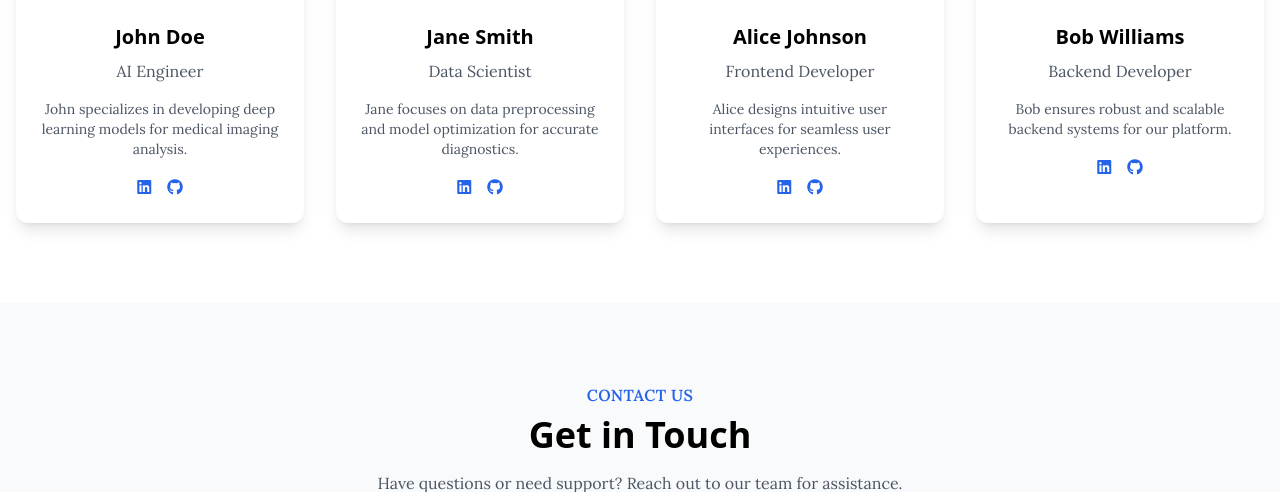
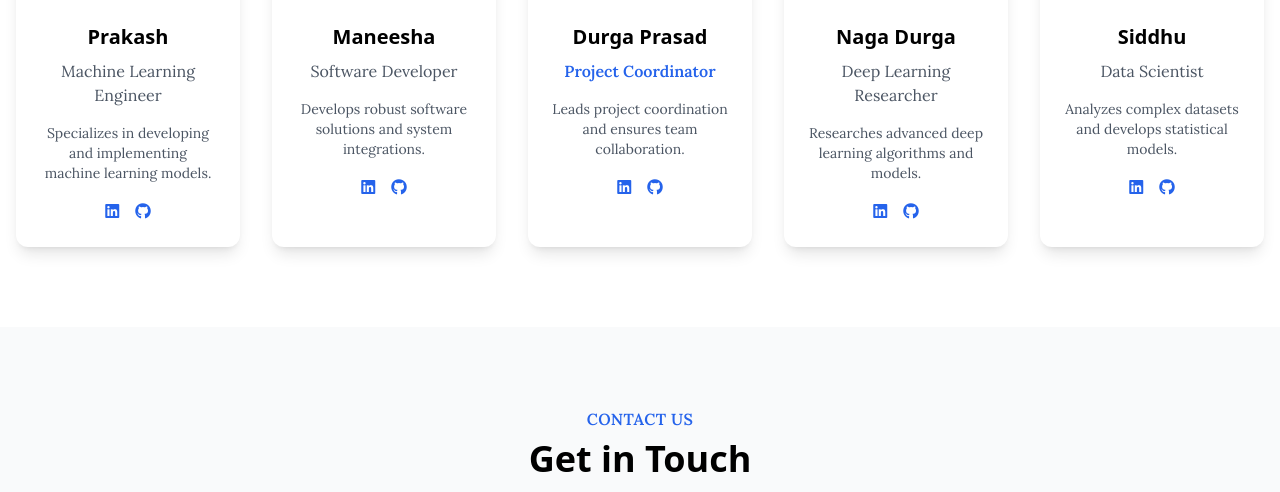
Before and after one commit to Bannu-Royals/MEDSCAN_AI-FINAL-YEAR-PROJECT, a Flask app: page / in a window 1280 px wide. Shown: the part 3527-4019 px from the top of the page. Run offline with Flask 3, Linux system fonts and the light colour scheme; some libraries are stand-ins or nearby versions.

Commit message:
tem section updated

```diff
--- a/templates/index.html
+++ b/templates/index.html
@@ -451,16 +451,28 @@
                 <p class="max-w-3xl mx-auto text-gray-600">Our team of dedicated professionals combines expertise in AI, medicine, and software development to deliver cutting-edge solutions.</p>
             </div>
 
-            <div class="grid grid-cols-1 sm:grid-cols-2 lg:grid-cols-4 gap-8 reveal">
-                <!-- Team Member 1 -->
+            <div class="grid grid-cols-1 sm:grid-cols-2 lg:grid-cols-5 gap-8 reveal">
+                <!-- Prakash - Left Position -->
                 <div class="team-card bg-white rounded-xl shadow-lg overflow-hidden text-center hover:shadow-xl transition-shadow duration-300">
-                    <img src="{{ url_for('static', filename='images/team-member1.jpg') }}" alt="John Doe" class="w-full h-64 object-cover">
+                    <div class="w-full h-64 flex items-center justify-center bg-indigo-50">
+                        <svg class="w-40 h-40" viewBox="0 0 200 200" xmlns="http://www.w3.org/2000/svg">
+                            <!-- Robot Head -->
+                            <rect x="60" y="40" width="80" height="80" rx="10" fill="#6366F1"/>
+                            <rect x="75" y="60" width="15" height="15" rx="2" fill="white"/>
+                            <rect x="110" y="60" width="15" height="15" rx="2" fill="white"/>
+                            <rect x="85" y="90" width="30" height="10" rx="5" fill="white"/>
+                            <!-- Robot Body -->
+                            <rect x="70" y="130" width="60" height="50" rx="10" fill="#4F46E5"/>
+                            <rect x="80" y="140" width="15" height="15" rx="2" fill="#6366F1"/>
+                            <rect x="105" y="140" width="15" height="15" rx="2" fill="#6366F1"/>
+                        </svg>
+                    </div>
                     <div class="p-6">
-                        <h3 class="text-xl font-bold mb-2">John Doe</h3>
-                        <p class="text-gray-600 mb-4">AI Engineer</p>
+                        <h3 class="text-xl font-bold mb-2">Prakash</h3>
+                        <p class="text-gray-600 mb-4">Machine Learning Engineer</p>
                         <div class="team-details">
                             <p class="text-sm text-gray-600 mb-4">
-                                John specializes in developing deep learning models for medical imaging analysis.
+                                Specializes in developing and implementing machine learning models.
                             </p>
                             <div class="flex justify-center space-x-4">
                                 <a href="#" class="text-blue-600 hover:text-blue-800">
@@ -474,15 +486,26 @@
                     </div>
                 </div>
 
-                <!-- Team Member 2 -->
+                <!-- Maneesha -->
                 <div class="team-card bg-white rounded-xl shadow-lg overflow-hidden text-center hover:shadow-xl transition-shadow duration-300">
-                    <img src="{{ url_for('static', filename='images/team-member2.jpg') }}" alt="Jane Smith" class="w-full h-64 object-cover">
+                    <div class="w-full h-64 flex items-center justify-center bg-teal-50">
+                        <svg class="w-40 h-40" viewBox="0 0 200 200" xmlns="http://www.w3.org/2000/svg">
+                            <!-- Laptop User -->
+                            <rect x="40" y="140" width="120" height="20" rx="5" fill="#0D9488"/>
+                            <rect x="60" y="120" width="80" height="20" fill="#0D9488"/>
+                            <circle cx="100" cy="70" r="30" fill="#14B8A6"/>
+                            <circle cx="85" cy="65" r="5" fill="white"/>
+                            <circle cx="115" cy="65" r="5" fill="white"/>
+                            <path d="M80 90 Q100 100 120 90" stroke="white" stroke-width="3" fill="none"/>
+                            <rect x="70" y="100" width="60" height="20" fill="#14B8A6"/>
+                        </svg>
+                    </div>
                     <div class="p-6">
-                        <h3 class="text-xl font-bold mb-2">Jane Smith</h3>
-                        <p class="text-gray-600 mb-4">Data Scientist</p>
+                        <h3 class="text-xl font-bold mb-2">Maneesha</h3>
+                        <p class="text-gray-600 mb-4">Software Developer</p>
                         <div class="team-details">
                             <p class="text-sm text-gray-600 mb-4">
-                                Jane focuses on data preprocessing and model optimization for accurate diagnostics.
+                                Develops robust software solutions and system integrations.
                             </p>
                             <div class="flex justify-center space-x-4">
                                 <a href="#" class="text-blue-600 hover:text-blue-800">
@@ -496,15 +519,26 @@
                     </div>
                 </div>
 
-                <!-- Team Member 3 -->
-                <div class="team-card bg-white rounded-xl shadow-lg overflow-hidden text-center hover:shadow-xl transition-shadow duration-300">
-                    <img src="{{ url_for('static', filename='images/team-member3.jpg') }}" alt="Alice Johnson" class="w-full h-64 object-cover">
+                <!-- Durga Prasad - Center Position (Team Lead) -->
+                <div class="team-card bg-white rounded-xl shadow-lg overflow-hidden text-center hover:shadow-xl transition-shadow duration-300 transform hover:scale-105">
+                    <div class="w-full h-64 flex items-center justify-center bg-blue-50">
+                        <svg class="w-40 h-40" viewBox="0 0 200 200" xmlns="http://www.w3.org/2000/svg">
+                            <!-- Crown Head -->
+                            <circle cx="100" cy="80" r="40" fill="#3B82F6"/>
+                            <path d="M60 80 Q100 20 140 80 Q130 50 100 60 Q70 50 60 80" fill="#1D4ED8"/>
+                            <circle cx="80" cy="70" r="5" fill="white"/>
+                            <circle cx="120" cy="70" r="5" fill="white"/>
+                            <path d="M85 90 Q100 100 115 90" stroke="white" stroke-width="3" fill="none"/>
+                            <rect x="70" y="130" width="60" height="40" rx="5" fill="#1D4ED8"/>
+                            <rect x="85" y="170" width="30" height="20" fill="#1E40AF"/>
+                        </svg>
+                    </div>
                     <div class="p-6">
-                        <h3 class="text-xl font-bold mb-2">Alice Johnson</h3>
-                        <p class="text-gray-600 mb-4">Frontend Developer</p>
+                        <h3 class="text-xl font-bold mb-2">Durga Prasad</h3>
+                        <p class="text-blue-600 mb-4 font-semibold">Project Coordinator </p>
                         <div class="team-details">
                             <p class="text-sm text-gray-600 mb-4">
-                                Alice designs intuitive user interfaces for seamless user experiences.
+                                Leads project coordination and ensures team collaboration.
                             </p>
                             <div class="flex justify-center space-x-4">
                                 <a href="#" class="text-blue-600 hover:text-blue-800">
@@ -518,15 +552,60 @@
                     </div>
                 </div>
 
-                <!-- Team Member 4 -->
+                <!-- Naga Durga -->
                 <div class="team-card bg-white rounded-xl shadow-lg overflow-hidden text-center hover:shadow-xl transition-shadow duration-300">
-                    <img src="{{ url_for('static', filename='images/team-member4.jpg') }}" alt="Bob Williams" class="w-full h-64 object-cover">
+                    <div class="w-full h-64 flex items-center justify-center bg-purple-50">
+                        <svg class="w-40 h-40" viewBox="0 0 200 200" xmlns="http://www.w3.org/2000/svg">
+                            <!-- Brain Head -->
+                            <path d="M100 40 Q140 20 160 50 Q180 80 160 110 Q140 140 100 140 Q60 140 40 110 Q20 80 40 50 Q60 20 100 40" fill="#8B5CF6"/>
+                            <ellipse cx="80" cy="80" rx="8" ry="10" fill="white"/>
+                            <ellipse cx="120" cy="80" rx="8" ry="10" fill="white"/>
+                            <path d="M85 110 Q100 120 115 110" stroke="white" stroke-width="2" fill="none"/>
+                            <rect x="70" y="150" width="60" height="30" rx="5" fill="#7C3AED"/>
+                            <rect x="85" y="180" width="30" height="15" fill="#6D28D9"/>
+                        </svg>
+                    </div>
                     <div class="p-6">
-                        <h3 class="text-xl font-bold mb-2">Bob Williams</h3>
-                        <p class="text-gray-600 mb-4">Backend Developer</p>
+                        <h3 class="text-xl font-bold mb-2">Naga Durga</h3>
+                        <p class="text-gray-600 mb-4">Deep Learning Researcher</p>
                         <div class="team-details">
                             <p class="text-sm text-gray-600 mb-4">
-                                Bob ensures robust and scalable backend systems for our platform.
+                                Researches advanced deep learning algorithms and models.
+                            </p>
+                            <div class="flex justify-center space-x-4">
+                                <a href="#" class="text-blue-600 hover:text-blue-800">
+                                    <i class="fab fa-linkedin"></i>
+                                </a>
+                                <a href="#" class="text-blue-600 hover:text-blue-800">
+                                    <i class="fab fa-github"></i>
+                                </a>
+                            </div>
+                        </div>
+                    </div>
+                </div>
+
+                <!-- Siddhu - Right Position -->
+                <div class="team-card bg-white rounded-xl shadow-lg overflow-hidden text-center hover:shadow-xl transition-shadow duration-300">
+                    <div class="w-full h-64 flex items-center justify-center bg-amber-50">
+                        <svg class="w-40 h-40" viewBox="0 0 200 200" xmlns="http://www.w3.org/2000/svg">
+                            <!-- Data Scientist with Chart -->
+                            <circle cx="100" cy="80" r="40" fill="#F59E0B"/>
+                            <circle cx="80" cy="70" r="5" fill="white"/>
+                            <circle cx="120" cy="70" r="5" fill="white"/>
+                            <path d="M85 100 Q100 110 115 100" stroke="white" stroke-width="2" fill="none"/>
+                            <rect x="60" y="130" width="80" height="50" rx="5" fill="#D97706"/>
+                            <!-- Bar Chart -->
+                            <rect x="70" y="150" width="15" height="30" fill="#F59E0B"/>
+                            <rect x="90" y="140" width="15" height="40" fill="#F59E0B"/>
+                            <rect x="110" y="160" width="15" height="20" fill="#F59E0B"/>
+                        </svg>
+                    </div>
+                    <div class="p-6">
+                        <h3 class="text-xl font-bold mb-2">Siddhu</h3>
+                        <p class="text-gray-600 mb-4">Data Scientist</p>
+                        <div class="team-details">
+                            <p class="text-sm text-gray-600 mb-4">
+                                Analyzes complex datasets and develops statistical models.
                             </p>
                             <div class="flex justify-center space-x-4">
                                 <a href="#" class="text-blue-600 hover:text-blue-800">
```
Also changed, not shown: vercel.json (deleted).
